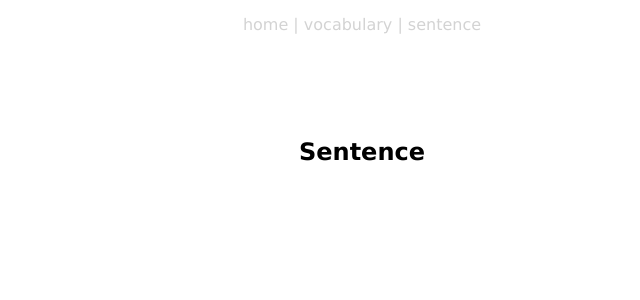
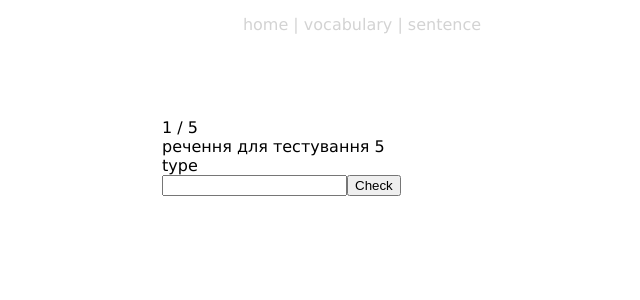
Before and after one commit to ermondel/en-words, a React (Create React App) app: page /sentence in a window 1280 px wide. Shown: the top 300 px of the page, without its empty margins (278-918 px from the left). Built offline with nearby package versions, Linux system fonts and the light colour scheme.

Commit message:
feat: add code to the Sentence component render

```diff
--- a/src/components/sentence/Sentence.js
+++ b/src/components/sentence/Sentence.js
@@ -10,8 +10,30 @@ class Sentence extends Component {
         value: ""
     }
 
+    forRender = null
+
     render() {
-        return (<div className="Sentence"><h2>Sentence</h2></div>)
+        let { index } = this.state;
+
+        if (data[index]) {
+            this.forRender = <SentenceCard
+                ukr       = {data[index].ukr}
+                eng       = {data[index].eng}
+                type      = {data[index].type}
+                pos       = {data.length - index}
+                total     = {data.length}
+                onSubmit  = {null}
+                incorrect = {this.state.incorrect}
+                value     = {this.state.value}
+                changed   = {null}
+            />
+        } else if (index < 0) {
+            console.log('End of sentences');
+        } else {
+            console.log('Sentence not found');
+        }
+
+        return (<div className="Sentence">{this.forRender}</div>)
     }
 }
 
```
